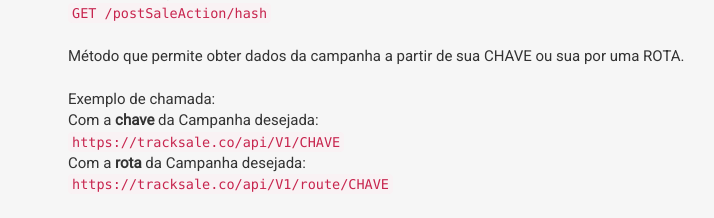
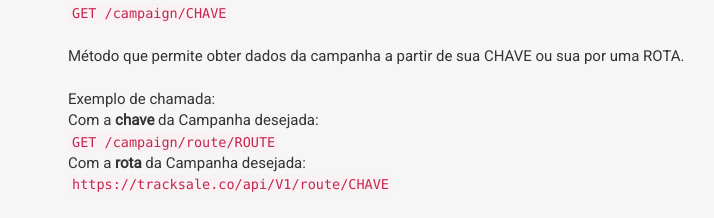
Before and after one commit to Lothav/tracksale-api, a website: page index.html in a window 1280 px wide. Shown: the part 6163-6381 px from the top of the page, without its empty margins (42-756 px from the left). Drawn offline with nearby package versions, Linux system fonts and the light colour scheme; some packages are replaced by stand-ins of ours; a script that the page names is missing.

Commit message:
Update index.html

```diff
--- a/index.html
+++ b/index.html
@@ -443,12 +443,12 @@
                         </li>
                                             <li id="method6">
                         Dados da Campanha
-                        <br><code>GET /postSaleAction/hash</code><br><br>
+                        <br><code>GET /campaign/CHAVE</code><br><br>
                         Método que permite obter dados da campanha a partir de sua CHAVE ou sua por uma ROTA.
                         <br><br>
                         Exemplo de chamada:<br>
                         Com a <b>chave</b> da Campanha desejada:<br>
-                        <code>https://tracksale.co/api/V1/CHAVE</code>
+                        <code>GET /campaign/route/ROUTE</code>
                         <br>
                         Com a <b>rota</b> da Campanha desejada:<br>
                         <code>https://tracksale.co/api/V1/route/CHAVE</code>
```
